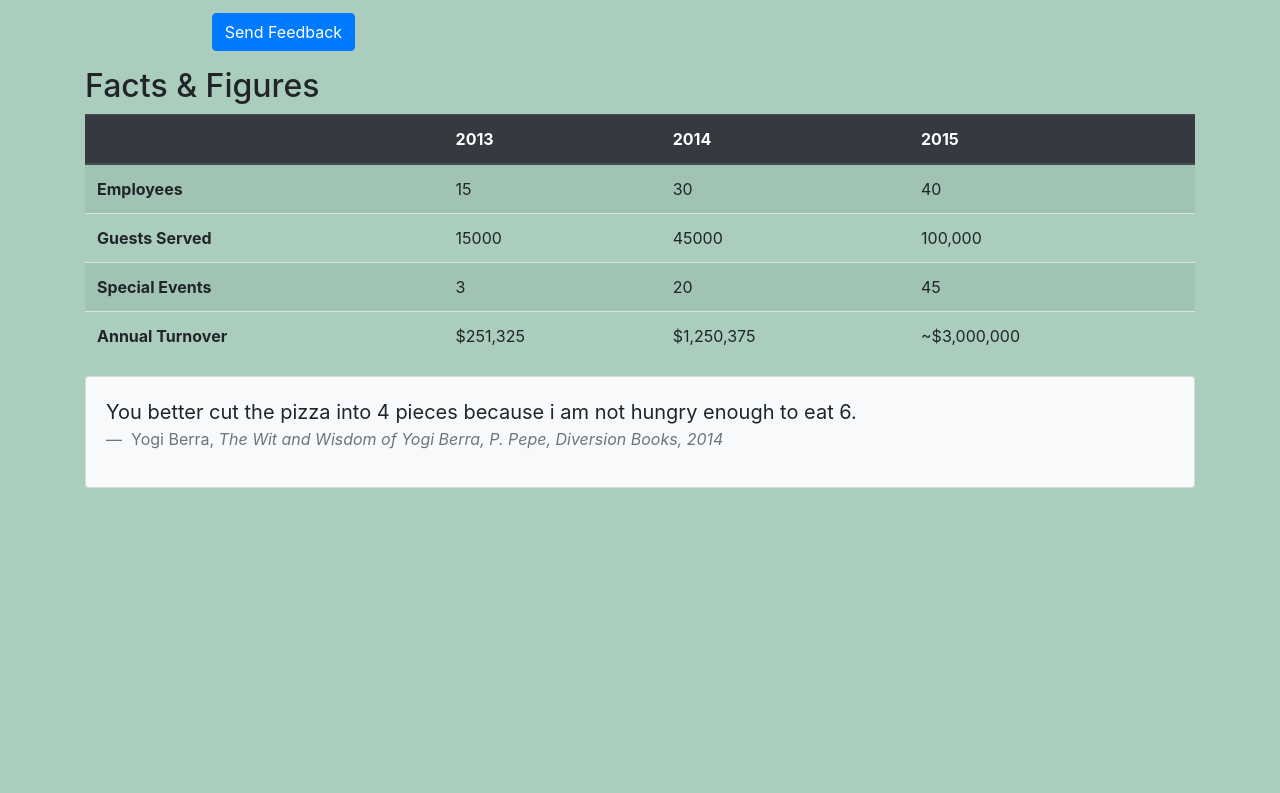
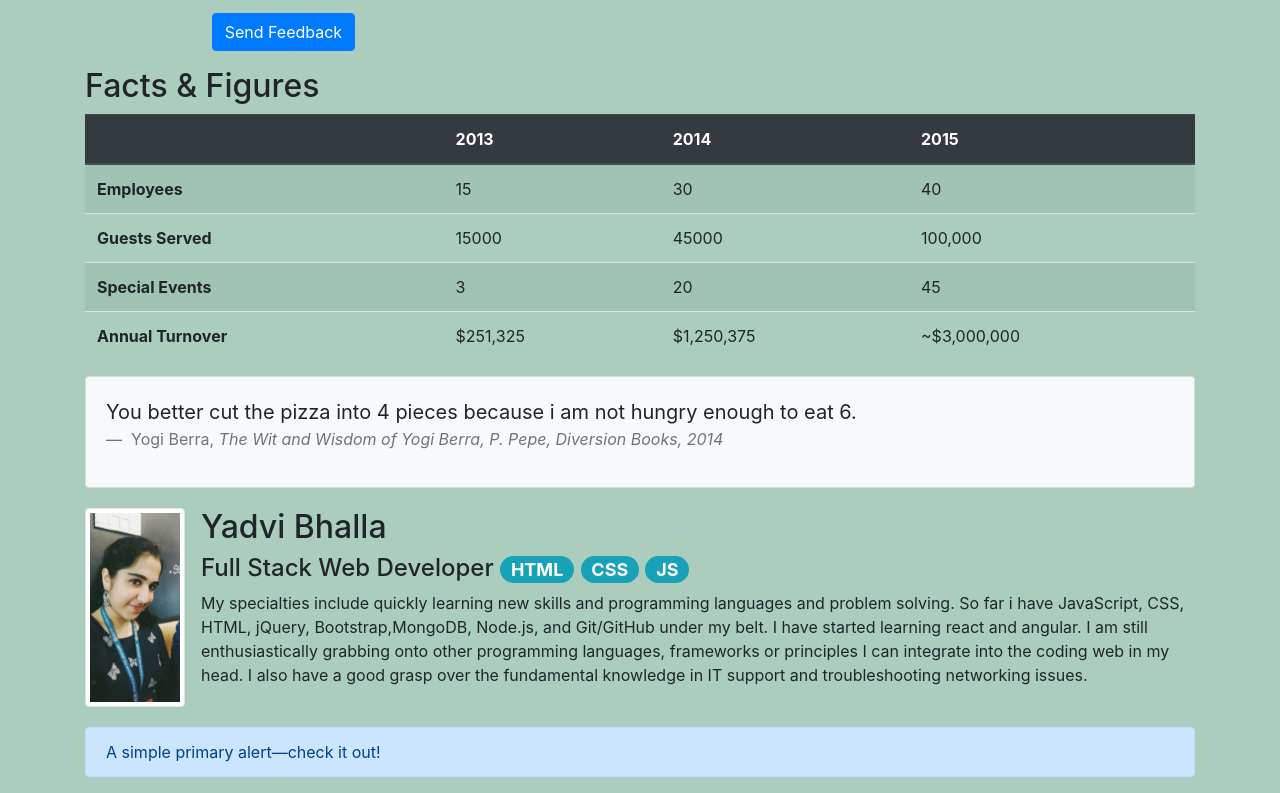
Before and after one commit to yadvi12/Bootstrap, a plain HTML site: page index.html in a window 1280 px wide. Shown: the part 544-1337 px from the top of the page. Before the commit the page ends 1052 px from the top, so only its background shows below. Drawn offline with nearby package versions, Linux system fonts and the light colour scheme.

Commit message:
Add files via upload

```diff
--- a/index.html
+++ b/index.html
@@ -189,6 +189,24 @@
 
 
 </div>
+<div class="media">
+  <img class="d-flex mr-3 img-thumbnail align-self-center"
+          src="img.JPG" alt="Yadvi Bhalla">
+  <div class="media-body">
+      <h2 class="mt-0">Yadvi Bhalla </h2>
+      <h4>Full Stack Web Developer <span class="badge badge-pill badge-info">HTML</span> <span class="badge badge-pill badge-info">CSS</span> <span class="badge badge-pill badge-info">JS</span></h4>
+      <p class="d-none d-sm-block">My specialties include quickly learning new skills and programming languages and problem solving. So far i have JavaScript, CSS, HTML, jQuery, Bootstrap,MongoDB, Node.js, and Git/GitHub under my belt. I have started learning react and angular. I am still enthusiastically grabbing onto other programming languages, frameworks or principles I can integrate into the coding web in my head.
+        I also have a good grasp over the fundamental knowledge in IT support and troubleshooting networking issues.
+          </p>
+  </div>
+</div>
+<div class="alert alert-primary" role="alert">
+  A simple primary alert—check it out!
+</div>
+
+
+
+
 
 
 
@@ -233,6 +251,7 @@
 
 
   <!-- Optional JavaScript -->
+
   <!-- jQuery first, then Popper.js, then Bootstrap JS -->
   <script src="https://code.jquery.com/jquery-3.5.1.slim.min.js" integrity="sha384-DfXdz2htPH0lsSSs5nCTpuj/zy4C+OGpamoFVy38MVBnE+IbbVYUew+OrCXaRkfj" crossorigin="anonymous"></script>
   <script src="https://cdn.jsdelivr.net/npm/popper.js@1.16.0/dist/umd/popper.min.js" integrity="sha384-Q6E9RHvbIyZFJoft+2mJbHaEWldlvI9IOYy5n3zV9zzTtmI3UksdQRVvoxMfooAo" crossorigin="anonymous"></script>
--- a/styles.css
+++ b/styles.css
@@ -20,3 +20,8 @@ padding-bottom: 40px;
 .card{
 margin-bottom: 20px;
 }
+img{
+  width: 100px;
+  height: 100px;
+  margin-bottom: 20px;
+}
```
Also changed, not shown: img.JPG (added).
